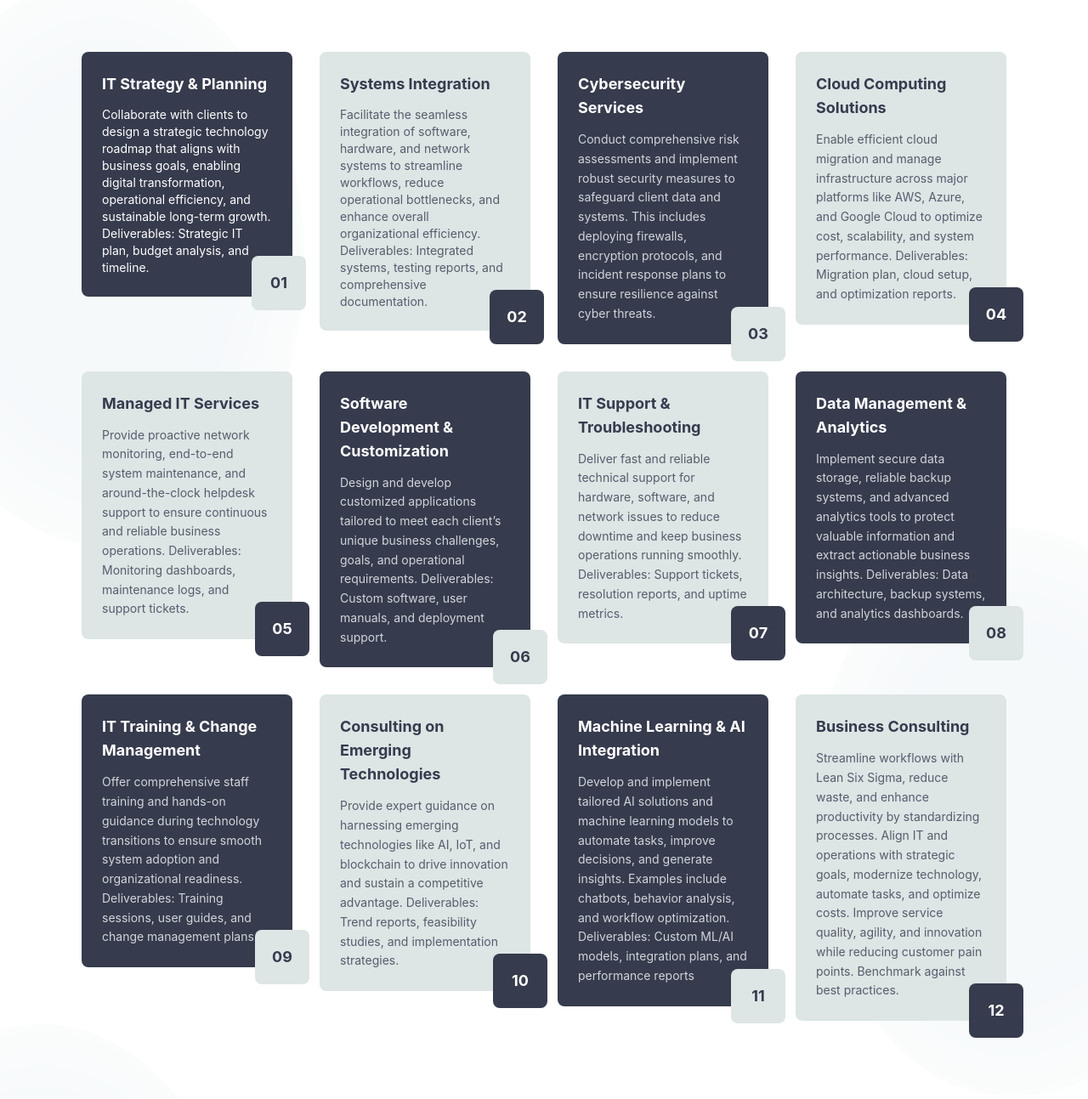
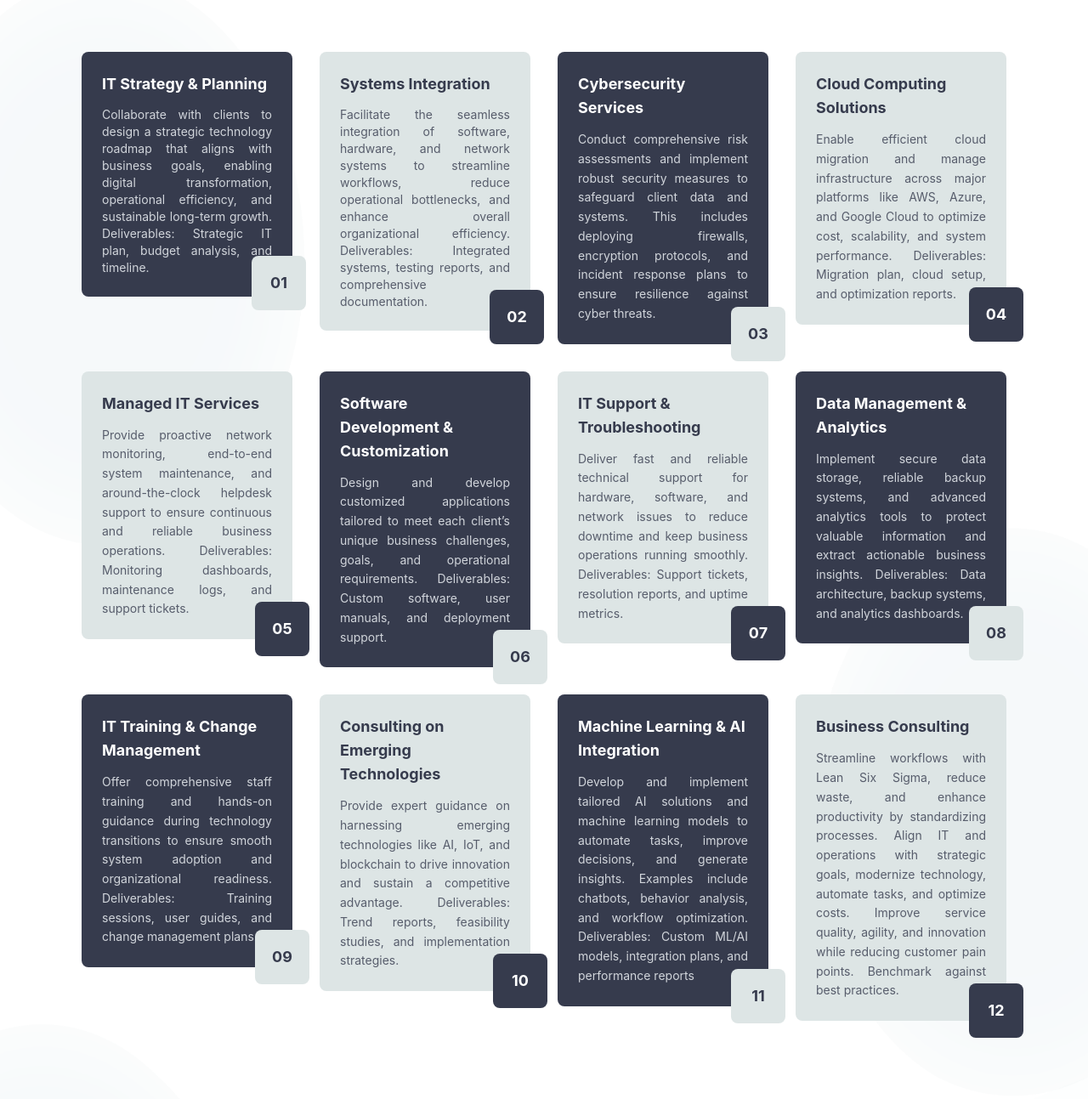
Before and after one commit to bemnetgetasetegn/Globyte, a plain HTML site: page index.html in a window 1280 px wide. Shown: the part 987-2280 px from the top of the page at 85% size. Drawn offline with nearby package versions, Linux system fonts and the light colour scheme; a web font is replaced by a local one.

Commit message:
justified the texts in the boxes

```diff
--- a/index.html
+++ b/index.html
@@ -190,7 +190,7 @@
             <div class="service-square relative w-full aspect-square max-w-xs mx-auto sm:mx-0 bg-[#363B4D] rounded-lg p-5 sm:p-6">
               <div class="text-white">
                 <h3 class="text-base sm:text-lg font-bold mb-2 sm:mb-3">IT Strategy & Planning</h3>
-                <p class="text-xs sm:text-sm leading-relaxed">
+                <p class="text-justify leading-3 text-xs sm:text-sm text-gray-300 leading-relaxed">
                   Collaborate with clients to design a strategic technology roadmap that aligns with business goals, enabling digital transformation, operational efficiency, and sustainable long-term growth. Deliverables: Strategic IT plan, budget analysis, and timeline.
                 </p>
               </div>
@@ -203,7 +203,7 @@
             <div class="service-square relative w-full aspect-square max-w-xs mx-auto sm:mx-0 bg-[#DDE5E5] rounded-lg p-5 sm:p-6">
               <div class="text-[#363B4D]">
                 <h3 class="text-base sm:text-lg font-bold mb-2 sm:mb-3">Systems Integration</h3>
-                <p class="text-xs sm:text-sm leading-relaxed text-[#363B4D]/80">
+                <p class="text-justify leading-3 text-xs sm:text-sm leading-relaxed text-[#363B4D]/80">
                   Facilitate the seamless integration of software, hardware, and network systems to streamline workflows, reduce operational bottlenecks, and enhance overall organizational efficiency. Deliverables: Integrated systems, testing reports, and comprehensive documentation.
                 </p>
               </div>
@@ -215,7 +215,7 @@
             <div class="service-square relative w-full max-w-xs mx-auto sm:mx-0 aspect-square bg-[#363B4D] rounded-lg p-6">
               <div class="text-white">
                 <h3 class="text-lg font-bold mb-3">Cybersecurity Services</h3>
-                <p class="text-sm leading-relaxed text-gray-300">
+                <p class="text-justify leading-3 text-sm leading-relaxed text-gray-300">
                   Conduct comprehensive risk assessments and implement robust security measures to safeguard client data and systems. This includes deploying firewalls, encryption protocols, and incident response plans to ensure resilience against cyber threats.
                 </p>
               </div>
@@ -229,7 +229,7 @@
             <div class="service-square relative w-full max-w-xs mx-auto sm:mx-0 aspect-square bg-[#DDE5E5] rounded-lg p-6">
               <div class="text-[#363B4D]">
                 <h3 class="text-lg font-bold mb-3">Cloud Computing Solutions</h3>
-                <p class="text-sm leading-relaxed text-[#363B4D]/80">
+                <p class="text-justify leading-3 text-sm leading-relaxed text-[#363B4D]/80">
                   Enable efficient cloud migration and manage infrastructure across major platforms like AWS, Azure, and Google Cloud to optimize cost, scalability, and system performance. Deliverables: Migration plan, cloud setup, and optimization reports.
                 </p>
               </div>
@@ -242,7 +242,7 @@
             <div class="service-square relative w-full max-w-xs mx-auto sm:mx-0 aspect-square bg-[#DDE5E5] rounded-lg p-6">
               <div class="text-[#363B4D]">
                 <h3 class="text-lg font-bold mb-3">Managed IT Services</h3>
-                <p class="text-sm leading-relaxed text-[#363B4D]/80">
+                <p class="text-justify leading-3 text-sm leading-relaxed text-[#363B4D]/80">
                     Provide proactive network monitoring, end-to-end system maintenance, and around-the-clock helpdesk support to ensure continuous and reliable business operations. Deliverables: Monitoring dashboards, maintenance logs, and support tickets.
                 </p>
               </div>
@@ -255,7 +255,7 @@
             <div class="service-square relative w-full max-w-xs mx-auto sm:mx-0 aspect-square bg-[#363B4D] rounded-lg p-6">
               <div class="text-white">
                 <h3 class="text-lg font-bold mb-3">Software Development & Customization</h3>
-                <p class="text-sm leading-relaxed text-gray-300">
+                <p class="text-justify leading-3 text-sm leading-relaxed text-gray-300">
                     Design and develop customized applications tailored to meet each client’s unique business challenges, goals, and operational requirements. Deliverables: Custom software, user manuals, and deployment support.
                 </p>
               </div>
@@ -268,7 +268,7 @@
             <div class="service-square relative w-full max-w-xs mx-auto sm:mx-0 aspect-square bg-[#DDE5E5] rounded-lg p-6">
               <div class="text-[#363B4D]">
                 <h3 class="text-lg font-bold mb-3">IT Support & Troubleshooting</h3>
-                <p class="text-sm leading-relaxed text-[#363B4D]/80">
+                <p class="text-justify leading-3 text-sm leading-relaxed text-[#363B4D]/80">
                     Deliver fast and reliable technical support for hardware, software, and network issues to reduce downtime and keep business operations running smoothly. Deliverables: Support tickets, resolution reports, and uptime metrics.
                 </p>
               </div>
@@ -281,7 +281,7 @@
             <div class="service-square relative w-full max-w-xs mx-auto sm:mx-0 aspect-square bg-[#363B4D] rounded-lg p-6">
               <div class="text-white">
                 <h3 class="text-lg font-bold mb-3">Data Management & Analytics</h3>
-                <p class="text-sm leading-relaxed text-gray-300">
+                <p class="text-justify leading-3 text-sm leading-relaxed text-gray-300">
                     Implement secure data storage, reliable backup systems, and advanced analytics tools to protect valuable information and extract actionable business insights. Deliverables: Data architecture, backup systems, and analytics dashboards.
                 </p>
               </div>
@@ -294,7 +294,7 @@
             <div class="service-square relative w-full max-w-xs mx-auto sm:mx-0 aspect-square bg-[#363B4D] rounded-lg p-6">
                 <div class="text-white">
                   <h3 class="text-lg font-bold mb-3">IT Training & Change Management</h3>
-                  <p class="text-sm leading-relaxed text-gray-300">
+                  <p class="text-justify leading-3 text-sm leading-relaxed text-gray-300">
                     Offer comprehensive staff training and hands-on guidance during technology transitions to ensure smooth system adoption and organizational readiness. Deliverables: Training sessions, user guides, and change management plans.
                   </p>
                 </div>
@@ -307,7 +307,7 @@
             <div class="service-square relative w-full max-w-xs mx-auto sm:mx-0 aspect-square bg-[#DDE5E5] rounded-lg p-6">
                 <div class="text-[#363B4D]">
                   <h3 class="text-lg font-bold mb-3">Consulting on Emerging Technologies</h3>
-                  <p class="text-sm leading-relaxed text-[#363B4D]/80">
+                  <p class="text-justify leading-3 text-sm leading-relaxed text-[#363B4D]/80">
                     Provide expert guidance on harnessing emerging technologies like AI, IoT, and blockchain to drive innovation and sustain a competitive advantage. Deliverables: Trend reports, feasibility studies, and implementation strategies.
                   </p>
                 </div>
@@ -320,7 +320,7 @@
             <div class="service-square relative w-full max-w-xs mx-auto sm:mx-0 aspect-square bg-[#363B4D] rounded-lg p-6">
                 <div class="text-white">
                   <h3 class="text-lg font-bold mb-3">Machine Learning & AI Integration</h3>
-                  <p class="text-sm leading-relaxed text-gray-300">
+                  <p class="text-justify leading-3 text-sm leading-relaxed text-gray-300">
                     Develop and implement tailored AI solutions and machine learning models to automate tasks, improve decisions, and generate insights. Examples include chatbots, behavior analysis, and workflow optimization. Deliverables: Custom ML/AI models, integration plans, and performance reports
                   </p>
                 </div>
@@ -333,7 +333,7 @@
             <div class="service-square relative w-full max-w-xs mx-auto sm:mx-0 aspect-square bg-[#DDE5E5] rounded-lg p-6">
                 <div class="text-[#363B4D]">
                   <h3 class="text-lg font-bold mb-3">Business Consulting</h3>
-                  <p class="text-sm leading-relaxed text-[#363B4D]/80">
+                  <p class="text-justify leading-3 text-sm leading-relaxed text-[#363B4D]/80">
                     Streamline workflows with Lean Six Sigma, reduce waste, and enhance productivity by standardizing processes. Align IT and operations with strategic goals, modernize technology, automate tasks, and optimize costs. Improve service quality, agility, and innovation while reducing customer pain points. Benchmark against best practices.
                   </p>
                 </div>
@@ -378,7 +378,7 @@
                   </svg>
                 </div>
               </div>
-              <div class="w-full md:w-[70%] border border-gray-300 rounded-lg p-2 min-h-[64px]">
+              <div class=" text-justify w-full md:w-[70%] border border-gray-300 rounded-lg p-2 min-h-[64px]">
                 <p>Objective: Assess the client’s current business and IT landscape to establish a clear foundation for strategy, planning, and solution development. Activities: Business review (analyzing goals, structure, KPIs, and core processes), Technology assessment (reviewing systems, tools, software, and infrastructure), Stakeholder interviews (gathering insights into pain points and improvement opportunities), and Data collection (reviewing documentation, reports, and system data). Deliverables: Current state analysis, pain point map, and opportunity matrix.</p>
               </div>
             </div>
@@ -396,7 +396,7 @@
                   </svg>
                 </div>
               </div>
-              <div class="w-full md:w-[70%] border border-gray-300 rounded-lg p-2 min-h-[64px]">
+              <div class=" text-justify  w-full md:w-[70%] border border-gray-300 rounded-lg p-2 min-h-[64px]">
                 <p>Objective: Identify gaps between current performance and strategic objectives to inform targeted improvements and align initiatives with business goals. Activities: Gap identification (operational inefficiencies, technology underutilization, compliance risks), Benchmarking (comparing against industry best practices), and Strategic alignment (aligning IT capabilities with business priorities). Deliverables: Gap analysis report, IT-business alignment roadmap, and prioritized initiatives.</p>
               </div>
             </div>
@@ -414,7 +414,7 @@
                   </svg>
                 </div>
               </div>
-              <div class="w-full md:w-[70%] border border-gray-300 rounded-lg p-2 min-h-[64px]">
+              <div class=" text-justify  w-full md:w-[70%] border border-gray-300 rounded-lg p-2 min-h-[64px]">
                 <p>Objective: Design future-state business processes and an optimized IT ecosystem to support scalability, efficiency, and strategic alignment. Activities: Process optimization (redesigning workflows for efficiency and automation), Technology solutions (recommending platforms, tools, and integrations), Data strategy (improving data governance, reporting, and analytics capabilities), and Security & Compliance (ensuring regulatory adherence and a robust cybersecurity posture). Deliverables: Future-state process maps, IT architecture plan, and detailed solution proposals.</p>
               </div>
             </div>
@@ -432,7 +432,7 @@
                   </svg>
                 </div>
               </div>
-              <div class="w-full md:w-[70%] border border-gray-300 rounded-lg p-2 min-h-[64px]">
+              <div class=" text-justify  w-full md:w-[70%] border border-gray-300 rounded-lg p-2 min-h-[64px]">
                 <p>Objective: Deploy and seamlessly integrate recommended solutions to ensure alignment with business objectives and minimal disruption to operations. Activities: Project management (Agile or waterfall execution with defined milestones), System integration (ERP, CRM, data platforms, and automation tools), Training & change management (supporting user adoption and cultural shifts), and Testing & QA (ensuring functionality and performance). Deliverables: Go-live plans, comprehensive training documentation, and system configurations.</p>
               </div>
             </div>
@@ -450,7 +450,7 @@
                   </svg>
                 </div>
               </div>
-              <div class="w-full md:w-[70%] border border-gray-300 rounded-lg p-2 min-h-[64px]">
+              <div class="text-justify  w-full md:w-[70%] border border-gray-300 rounded-lg p-2 min-h-[64px]">
                 <p>Objective: Monitor performance metrics and continuously adapt solutions to ensure sustained value and alignment with evolving business needs. Activities: Performance metrics (defining KPIs and dashboards), Support & optimization (ongoing enhancements and troubleshooting), Feedback loops (regular check-ins with stakeholders), and Innovation pipeline (fostering a culture of continuous innovation). Deliverables: Post-implementation reviews, KPI dashboards, and an improvement backlog.</p>
               </div>
             </div>
```
